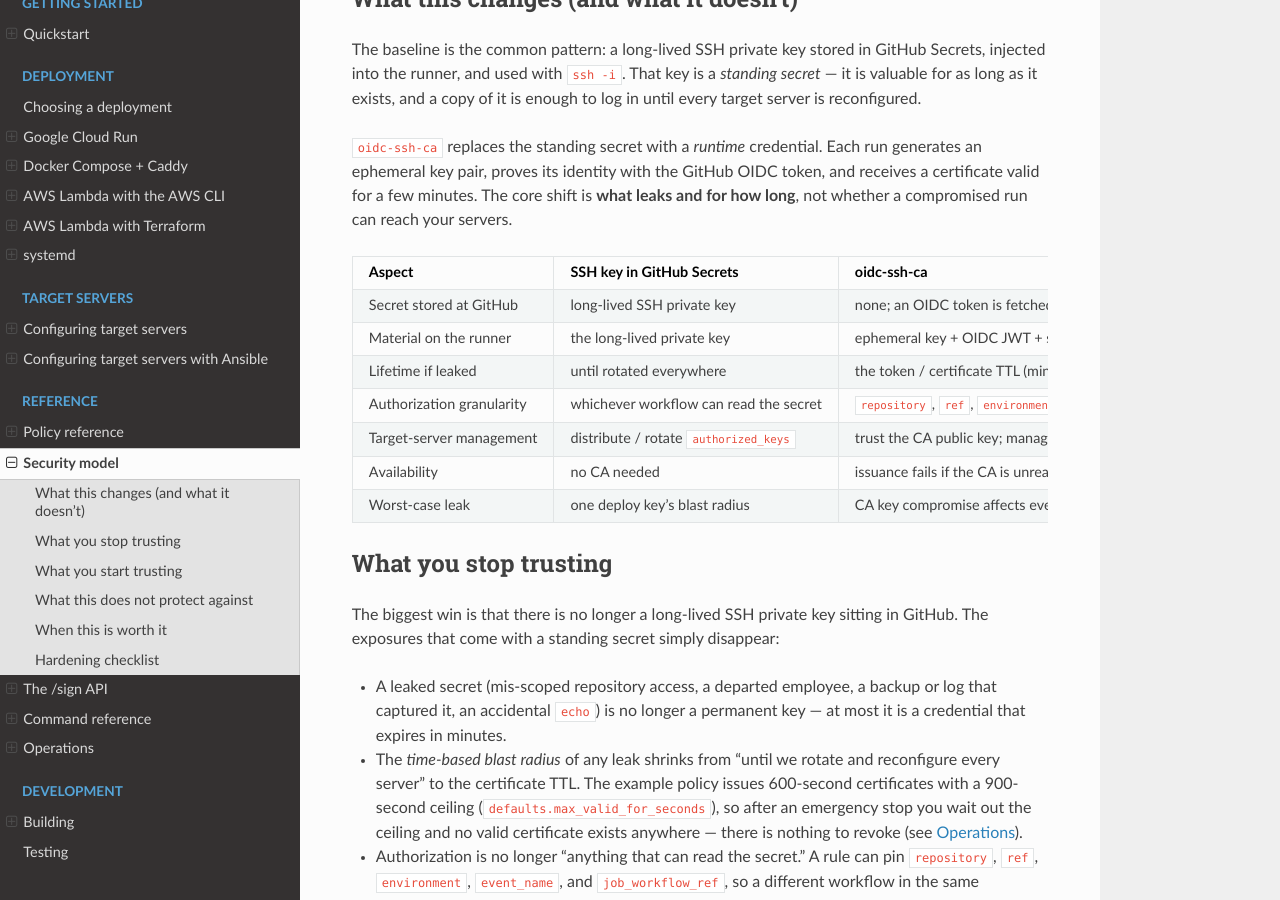
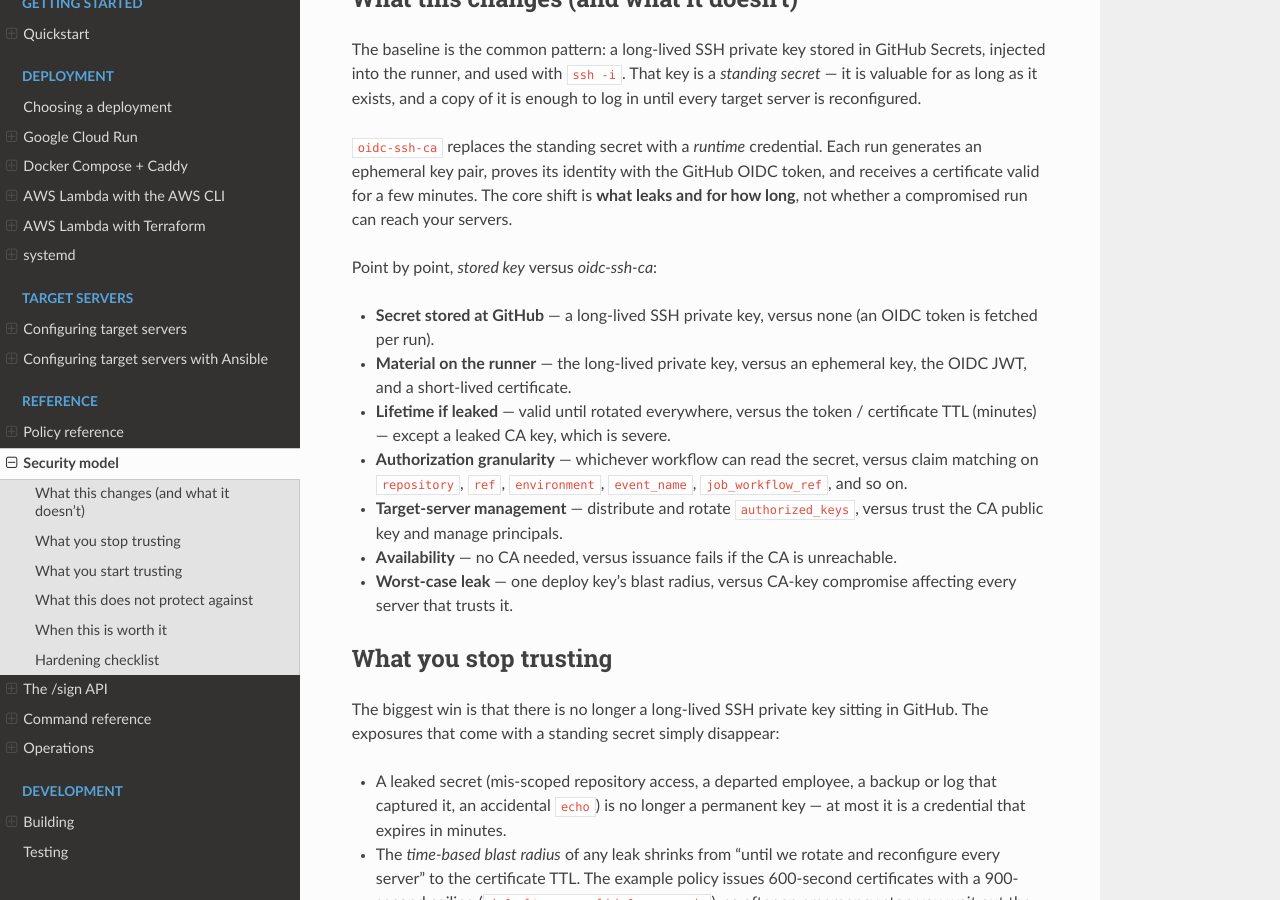
Before and after one commit to atsuoishimoto/oidc-ssh-ca, a Sphinx documentation site: the page built from docs/security-model.md, in a window 1280 px wide and 900 px high, scrolled down 346 px. Built offline with Sphinx 7.4.7 and the Read the Docs theme 3.1.0, drawn with Linux system fonts in a browser that asks for light colours.

Commit message:
docs: replace wide comparison table with prose in Security model
The three-column table did not wrap in the rendered Sphinx output and was
unreadable; convert it to a point-by-point prose comparison.

```diff
--- a/docs/security-model.md
+++ b/docs/security-model.md
@@ -21,15 +21,24 @@ GitHub OIDC token, and receives a certificate valid for a few minutes. The
 core shift is **what leaks and for how long**, not whether a compromised
 run can reach your servers.
 
-| Aspect | SSH key in GitHub Secrets | oidc-ssh-ca |
-|---|---|---|
-| Secret stored at GitHub | long-lived SSH private key | none; an OIDC token is fetched per run |
-| Material on the runner | the long-lived private key | ephemeral key + OIDC JWT + short-lived cert |
-| Lifetime if leaked | until rotated everywhere | the token / certificate TTL (minutes) — but a leaked **CA key** is severe |
-| Authorization granularity | whichever workflow can read the secret | `repository`, `ref`, `environment`, `event_name`, `job_workflow_ref`, ... |
-| Target-server management | distribute / rotate `authorized_keys` | trust the CA public key; manage principals |
-| Availability | no CA needed | issuance fails if the CA is unreachable |
-| Worst-case leak | one deploy key's blast radius | CA key compromise affects every server that trusts it |
+Point by point, *stored key* versus *oidc-ssh-ca*:
+
+- **Secret stored at GitHub** — a long-lived SSH private key, versus none
+  (an OIDC token is fetched per run).
+- **Material on the runner** — the long-lived private key, versus an
+  ephemeral key, the OIDC JWT, and a short-lived certificate.
+- **Lifetime if leaked** — valid until rotated everywhere, versus the
+  token / certificate TTL (minutes) — except a leaked CA key, which is
+  severe.
+- **Authorization granularity** — whichever workflow can read the secret,
+  versus claim matching on `repository`, `ref`, `environment`,
+  `event_name`, `job_workflow_ref`, and so on.
+- **Target-server management** — distribute and rotate `authorized_keys`,
+  versus trust the CA public key and manage principals.
+- **Availability** — no CA needed, versus issuance fails if the CA is
+  unreachable.
+- **Worst-case leak** — one deploy key's blast radius, versus CA-key
+  compromise affecting every server that trusts it.
 
 ## What you stop trusting
 
```
